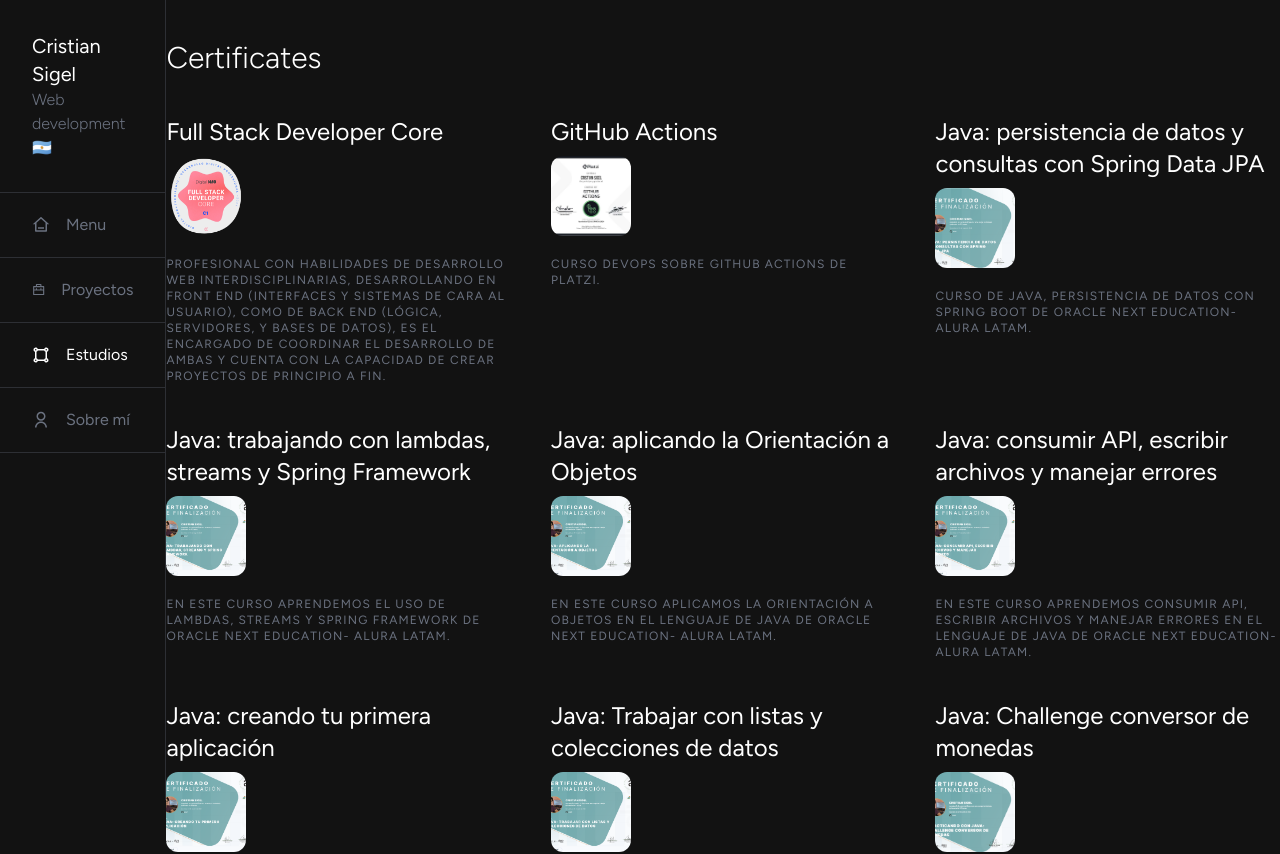
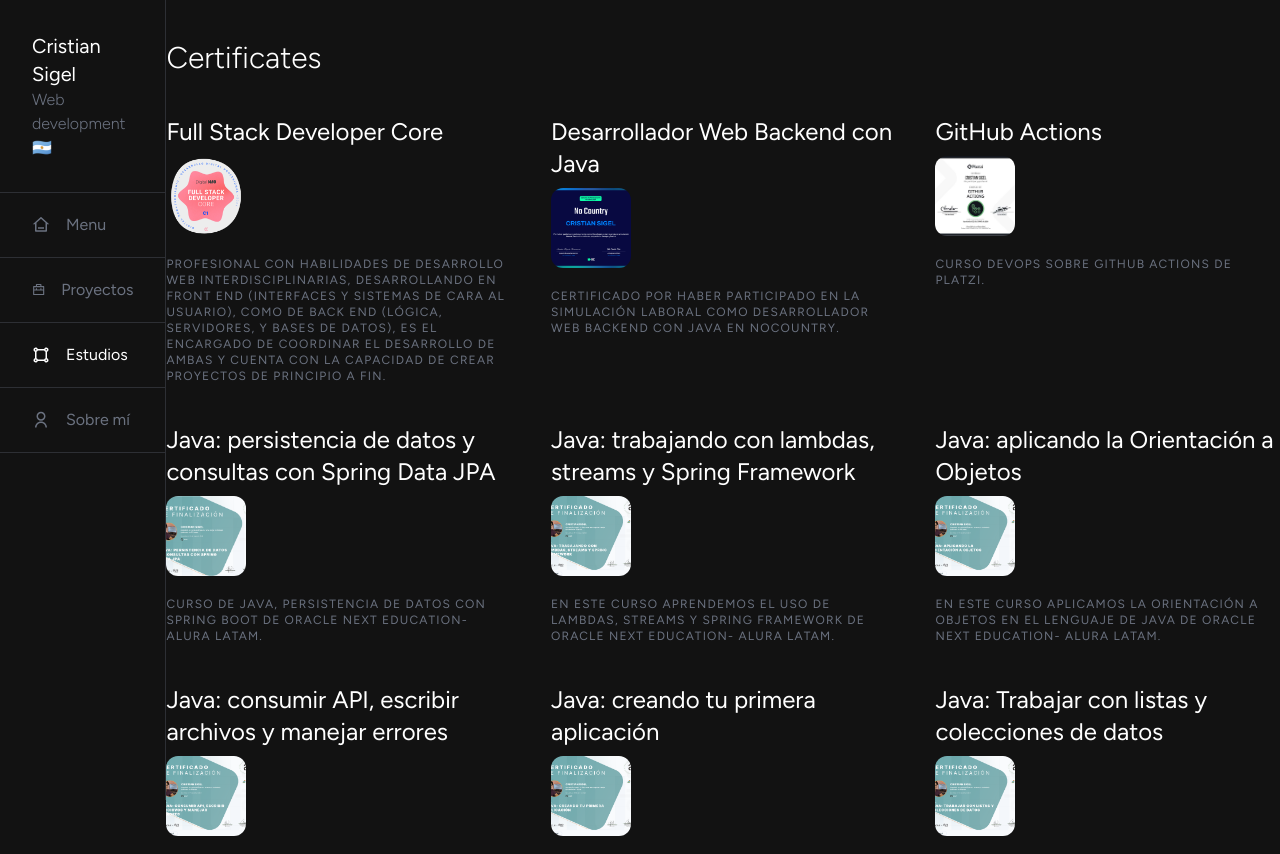
Before and after one commit to zotel1/portafolio-web-junio-2024, a Next.js app: page /study in a window 1280 px wide. Shown: the top 854 px of the page. Built offline with nearby package versions, Linux system fonts and the light colour scheme.

Commit message:
update add, certificate no-country

```diff
--- a/components/list-certificates.tsx
+++ b/components/list-certificates.tsx
@@ -17,6 +17,12 @@
                 como de Back End (lógica, servidores, y bases de datos),
                 es el encargado de coordinar el desarrollo de ambas y cuenta con la capacidad de crear proyectos de principio a fin.'
             title='Full Stack Developer Core' />
+
+<CardCertificates
+            href='#'
+            image='/no-country.jpg'
+                description='Certificado por haber participado en la simulación laboral como desarrollador web backend con Java en NoCountry.'
+            title='Desarrollador Web Backend con Java' />
 
         <CardCertificates
             href='https://platzi.com/p/zotelsigel/curso/7992-github-actions/diploma/detalle/'
```
Also changed, not shown: public/no-country.jpg (added).
